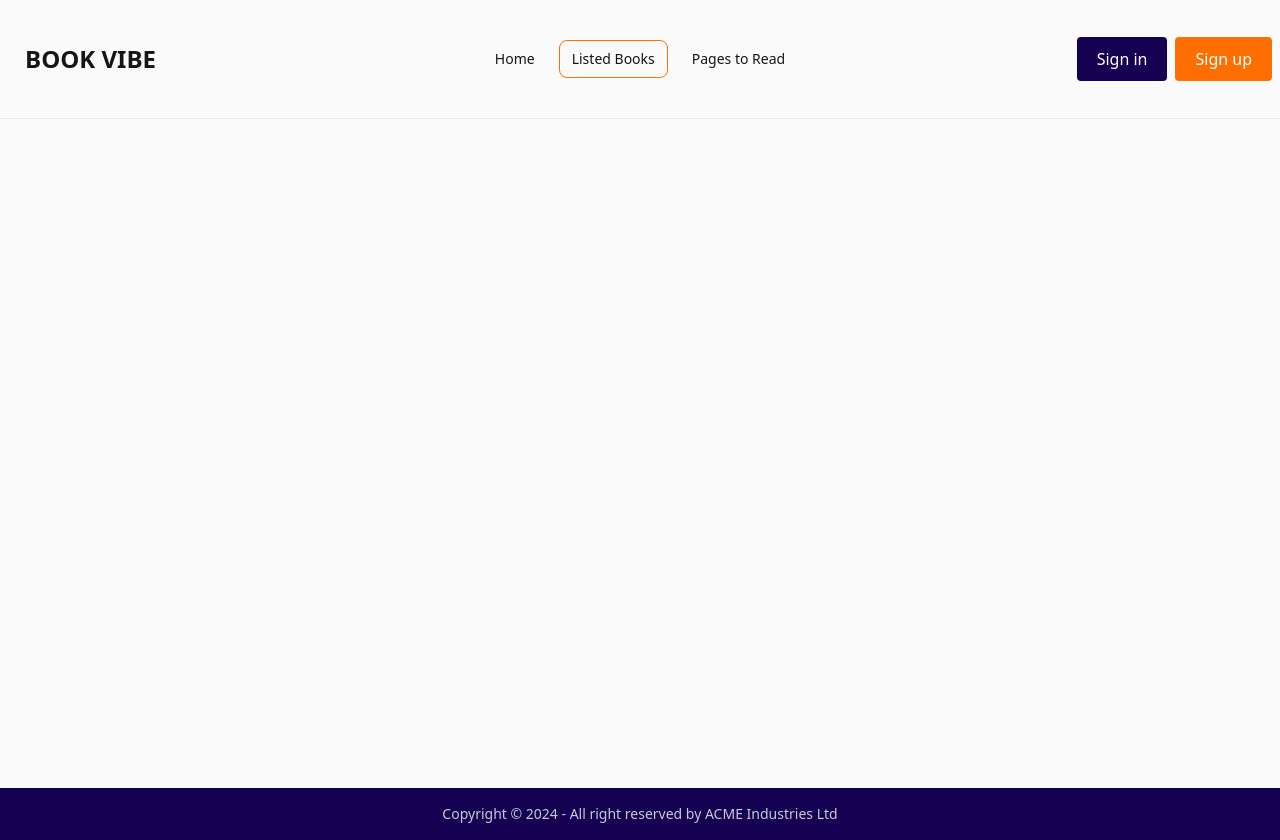
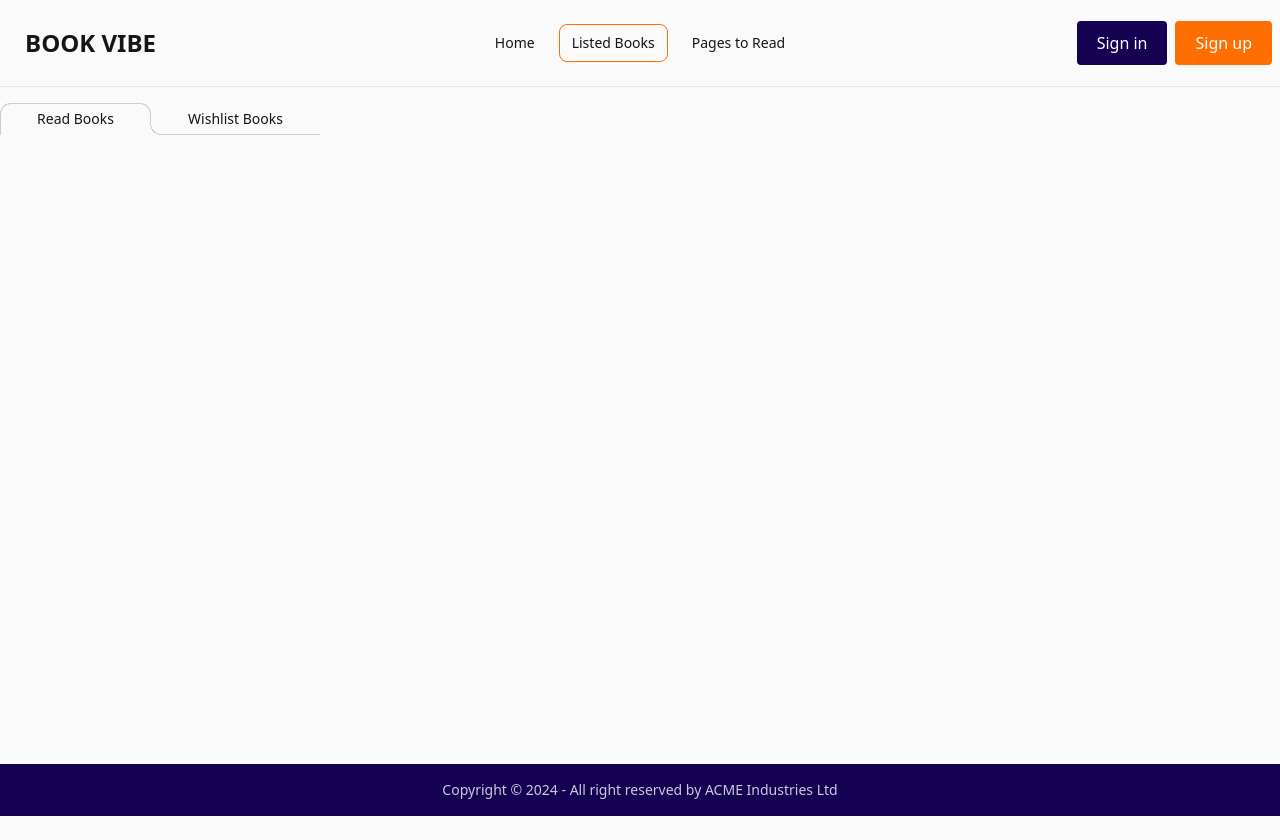
Before and after one commit to amir2601/Book-Vibe, a React (Vite) app: page /listed-books in a window 1280 px wide. After the commit the page ends 816 px from the top, so only its background shows below. Built offline with nearby package versions, Linux system fonts and the light colour scheme.

Commit message:
read list and wishlist data show done

```diff
--- a/src/Components/ListedBookCard.jsx
+++ b/src/Components/ListedBookCard.jsx
@@ -4,6 +4,8 @@ import { Link } from "react-router-dom";
 
 const ListedBookCard = ({ book }) => {
     return (
+        <div>
+            {/* Cards */}
             <div className="grid md:flex rounded-md shadow-sm border border-primary border-opacity-30 p-4 gap-8">
                 <div className="flex justify-center bg-slate-100 h-64 md:w-1/3 rounded-md">
                     <img src={book.image} alt={book.bookName} className="dark:bg-gray-500" />
@@ -53,6 +55,7 @@ const ListedBookCard = ({ book }) => {
                     </div>
                 </div>
             </div>
+        </div>
     );
 };
 
--- a/src/Components/Navbar.jsx
+++ b/src/Components/Navbar.jsx
@@ -13,7 +13,7 @@ const Navbar = () => {
 
     return (
         <div>
-            <div className="navbar bg-base-100 md:py-8 border-b">
+            <div className="navbar bg-base-100 md:py-4 border-b">
                 <div className="navbar-start">
                     <div className="dropdown">
                         <div tabIndex={0} role="button" className="btn btn-ghost lg:hidden">
--- /dev/null
+++ b/src/Components/WishlistBooksCard.jsx
@@ -0,0 +1,9 @@
+const WishlistBooksCard = () => {
+    return (
+        <div>
+            wishlist books
+        </div>
+    );
+};
+
+export default WishlistBooksCard;
--- a/src/Pages/BookDetails.jsx
+++ b/src/Pages/BookDetails.jsx
@@ -1,5 +1,5 @@
 import { useEffect, useState } from "react";
-import { useLoaderData, useParams } from "react-router-dom";
+import { useParams } from "react-router-dom";
 import Loading from './../Components/Loading';
 import { saveToLocalStorage } from "../Utils/LocalStorage";
 
@@ -7,7 +7,7 @@ const BookDetails = () => {
     const { id } = useParams();
     const [book, setBook] = useState(null);
 
-    const books = useLoaderData();
+    // const books = useLoaderData();
 
     // useEffect(() => {
     //     const selectedBook = books.find(book => book.bookId == id);
@@ -28,8 +28,8 @@ const BookDetails = () => {
         return <Loading></Loading>
     };
 
-    const handleSetToLocalStorage = (bk) => {
-        saveToLocalStorage(bk)
+    const handleSetToLocalStorage = (bk, name) => {
+        saveToLocalStorage(bk, name)
     };
 
     return (
@@ -82,12 +82,12 @@ const BookDetails = () => {
                     </div>
 
                     <div className="flex gap-4">
-                        <button onClick={() => handleSetToLocalStorage(book)} className="relative rounded px-5 py-2.5 overflow-hidden group bg-neutral hover:bg-gradient-to-r hover:from-secondary hover:to-primary text-white hover:ring-2 hover:ring-offset-2 hover:ring-green-400 transition-all ease-out duration-300">
+                        <button onClick={() => handleSetToLocalStorage(book, 'reads')} className="relative rounded px-5 py-2.5 overflow-hidden group bg-neutral hover:bg-gradient-to-r hover:from-secondary hover:to-primary text-white hover:ring-2 hover:ring-offset-2 hover:ring-green-400 transition-all ease-out duration-300">
                             <span className="absolute right-0 w-8 h-32 -mt-12 transition-all duration-1000 transform translate-x-12 bg-white opacity-10 rotate-12 group-hover:-translate-x-40 ease"></span>
                             <span className="relative">Read</span>
                         </button>
 
-                        <button className="relative rounded px-5 py-2.5 overflow-hidden group bg-secondary hover:bg-gradient-to-r hover:from-neutral hover:to-primary text-white hover:ring-2 hover:ring-offset-2 hover:ring-neutral transition-all ease-out duration-300">
+                        <button onClick={() => handleSetToLocalStorage(book, 'wishlist')} className="relative rounded px-5 py-2.5 overflow-hidden group bg-secondary hover:bg-gradient-to-r hover:from-neutral hover:to-primary text-white hover:ring-2 hover:ring-offset-2 hover:ring-neutral transition-all ease-out duration-300">
                             <span className="absolute right-0 w-8 h-32 -mt-12 transition-all duration-1000 transform translate-x-12 bg-white opacity-10 rotate-12 group-hover:-translate-x-40 ease"></span>
                             <span className="relative">Wishlist</span>
                         </button>
--- a/src/Pages/ListesBooks.jsx
+++ b/src/Pages/ListesBooks.jsx
@@ -2,87 +2,51 @@ import { useEffect, useState } from "react";
 import { getToLocalStorage } from "../Utils/LocalStorage";
 import Loading from "../Components/Loading";
 import ListedBookCard from "../Components/ListedBookCard";
+import WishlistBooksCard from "../Components/WishlistBooksCard";
 
 const ListesBooks = () => {
-    const [books, setBooks] = useState([]);
+    const [readsBooks, setReadsBooks] = useState([]);
+    const [wishBooks, setWishBooks] = useState([]);
+    const [index, setIndex] = useState(0);
+    const [tab, setTab] = useState('read-books')
 
     useEffect(() => {
-        const storedBooks = getToLocalStorage();
-        setBooks(storedBooks);
+        const storedBooks = getToLocalStorage('reads');
+        setReadsBooks(storedBooks);
     }, []);
 
-    console.log(books);
+    useEffect(() => {
+        const storedBooks = getToLocalStorage('wishlist');
+        setWishBooks(storedBooks);
+    }, []);
 
-    if (!books) {
+    if (!readsBooks) {
         return <Loading></Loading>
     };
 
+    const handleActiveTab = (index) => {
+        setIndex(index);
+        setTab(index === 0 ? 'read-books' : 'wishlist-books');
+    }
+
     return (
-        <div className="grid gap-4 my-4 md:my-10 px-2 md:px-0">
-            {
-                books.map(book => <ListedBookCard key={book.bookId} book={book}></ListedBookCard>)
-            }
+        <div>
+            <div className="w-1/4 my-4">
+                <div role="tablist" className="tabs tabs-lifted">
+                    <a onClick={() => handleActiveTab(0)} role="tab" className={`${index === 0 ? 'tab tab-active' : 'tab'}`}>Read Books</a>
+                    <a onClick={() => handleActiveTab(1)} role="tab" className={`${index === 1 ? 'tab tab-active' : 'tab'}`}>Wishlist Books</a>
+                </div>
+            </div>
 
-            {/* <div className="grid md:grid-cols-2 overflow-hidden rounded-md shadow-sm md:p-6">
-                <div className="flex justify-center bg-slate-100">
-                    <img src={book.image} alt={book.bookName} className="dark:bg-gray-500 aspect-auto" />
-                </div>
-                <div className="flex flex-col justify-center flex-1 p-6 dark:bg-gray-50 space-y-4">
-                    <h3 className="text-3xl font-bold">{book.bookName}</h3>
-                    <span className="text-xs uppercase dark:text-gray-600">By: {book.author}</span>
+            {/* Listed Books Cards */}
+            <div className="grid gap-4 my-4 md:my-10 px-2 md:px-0">
+                {
+                    tab === 'read-books' ?
+                    readsBooks.map(book => <ListedBookCard key={book.bookId} book={book}></ListedBookCard>) :
 
-                    <hr />
-
-                    <p>{book.category}</p>
-
-                    <hr />
-
-                    <p>
-                        <span className="font-bold">Review:</span> {book.review}
-                    </p>
-
-                    <div className="flex items-center gap-3">
-                        <p className="font-bold">Tags:</p>
-                        <div className="flex gap-3">
-                            {book.tags.map((tag, idx) => (
-                                <span key={idx} className="block text-xs font-medium tracking-widest uppercase dark:text-violet-600 border py-2 px-3 rounded-full bg-slate-100">
-                                    {tag}
-                                </span>
-                            ))}
-                        </div>
-                    </div>
-
-                    <hr />
-
-                    <div className="flex gap-7">
-                        <div className="space-y-3">
-                            <p>Number of Pages:</p>
-                            <p>Publisher:</p>
-                            <p>Year of Publishing:</p>
-                            <p>Rating:</p>
-                        </div>
-
-                        <div className="space-y-3 font-bold">
-                            <p>{book.totalPages}</p>
-                            <p>{book.publisher}</p>
-                            <p>{book.yearOfPublishing}</p>
-                            <p>{book.rating}</p>
-                        </div>
-                    </div>
-
-                    <div className="flex gap-4">
-                        <button onClick={() => handleSetToLocalStorage(book)} className="relative rounded px-5 py-2.5 overflow-hidden group bg-neutral hover:bg-gradient-to-r hover:from-secondary hover:to-primary text-white hover:ring-2 hover:ring-offset-2 hover:ring-green-400 transition-all ease-out duration-300">
-                            <span className="absolute right-0 w-8 h-32 -mt-12 transition-all duration-1000 transform translate-x-12 bg-white opacity-10 rotate-12 group-hover:-translate-x-40 ease"></span>
-                            <span className="relative">Read</span>
-                        </button>
-
-                        <button className="relative rounded px-5 py-2.5 overflow-hidden group bg-secondary hover:bg-gradient-to-r hover:from-neutral hover:to-primary text-white hover:ring-2 hover:ring-offset-2 hover:ring-neutral transition-all ease-out duration-300">
-                            <span className="absolute right-0 w-8 h-32 -mt-12 transition-all duration-1000 transform translate-x-12 bg-white opacity-10 rotate-12 group-hover:-translate-x-40 ease"></span>
-                            <span className="relative">Wishlist</span>
-                        </button>
-                    </div>
-                </div>
-            </div> */}
+                    wishBooks.map(book => <ListedBookCard key={book.bookId} book={book}></ListedBookCard>)
+                }
+            </div>
         </div>
     );
 };
--- a/src/Pages/Root.jsx
+++ b/src/Pages/Root.jsx
@@ -6,7 +6,7 @@ const Root = () => {
     return (
         <div className="container mx-auto">
             <Navbar></Navbar>
-            <div className="min-h-[calc(100vh-171px)]">
+            <div className="min-h-[calc(100vh-139px)]">
                 <Outlet></Outlet>
             </div>
             <Footer></Footer>
--- a/src/Utils/LocalStorage.js
+++ b/src/Utils/LocalStorage.js
@@ -1,8 +1,8 @@
 import toast from 'react-hot-toast';
 
-const getToLocalStorage = () => {
+const getToLocalStorage = (name) => {
     let storedItems = [];
-    const getStoredItems = localStorage.getItem('books');
+    const getStoredItems = localStorage.getItem(name);
 
     if (getStoredItems) {
         storedItems = JSON.parse(getStoredItems);
@@ -12,14 +12,14 @@ const getToLocalStorage = () => {
     return storedItems;
 };
 
-const saveToLocalStorage = (book) => {
-    const storedBooks = getToLocalStorage();
+const saveToLocalStorage = (book, name) => {
+    const storedBooks = getToLocalStorage(name);
 
     const isExist = storedBooks.find(b => b.bookId == book.bookId);
 
     if (!isExist) {
         storedBooks.push(book);
-        localStorage.setItem('books', JSON.stringify(storedBooks));
+        localStorage.setItem(name, JSON.stringify(storedBooks));
         return toast.success('Book added to your list!');
     } else {
         return toast.error('Book already exist!');
```
Lines whose indentation alone changed are shown as unchanged.
